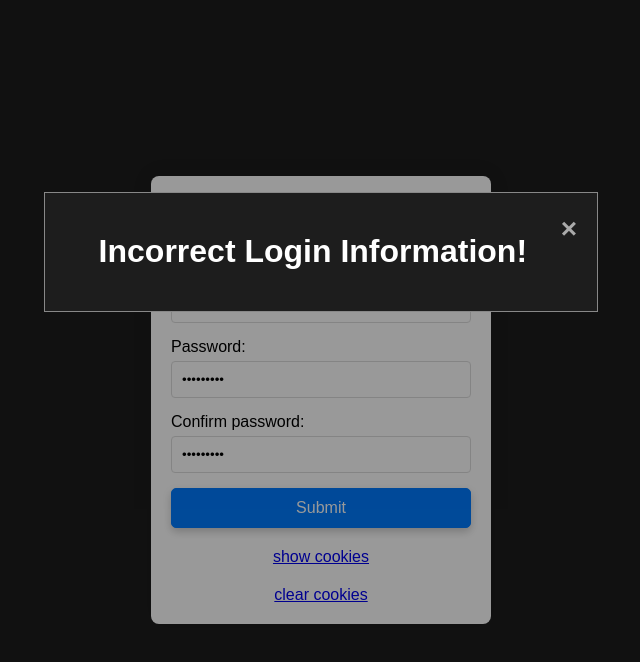
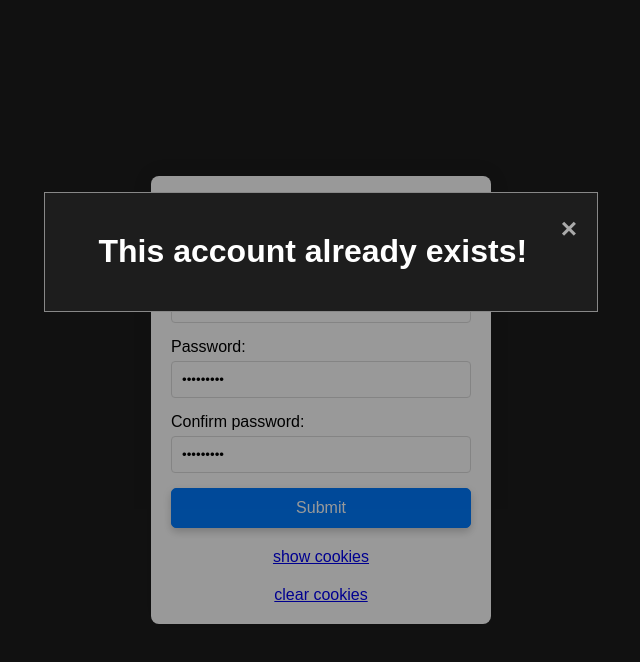
Before and after one commit to aaronroussel/JS-Web-Chat, a website: page create_account.html in a window 1280 px wide. Both pictures are taken after typing "Sample", "Sample123", "Sample123" into the empty fields and a click on the button "Submit". Shown: the whole page, without its empty margins (319-959 px from the left). Drawn offline with Linux system fonts and the light colour scheme; no server answers.

Commit message:
fixed incorrect text on modal
incorrect text on modal when user tries to register an account name that already exists.

```diff
--- a/create_account.html
+++ b/create_account.html
@@ -53,7 +53,7 @@
         <div id="accountModal" class="modal">
             <div class="modal-content">
                 <span class="close">&times;</span>
-                <h1 class="center-message">Incorrect Login Information!</h1>
+                <h1 class="center-message">This account already exists!</h1>
             </div>
         </div>
         <script src="create_event.js"></script>
```
